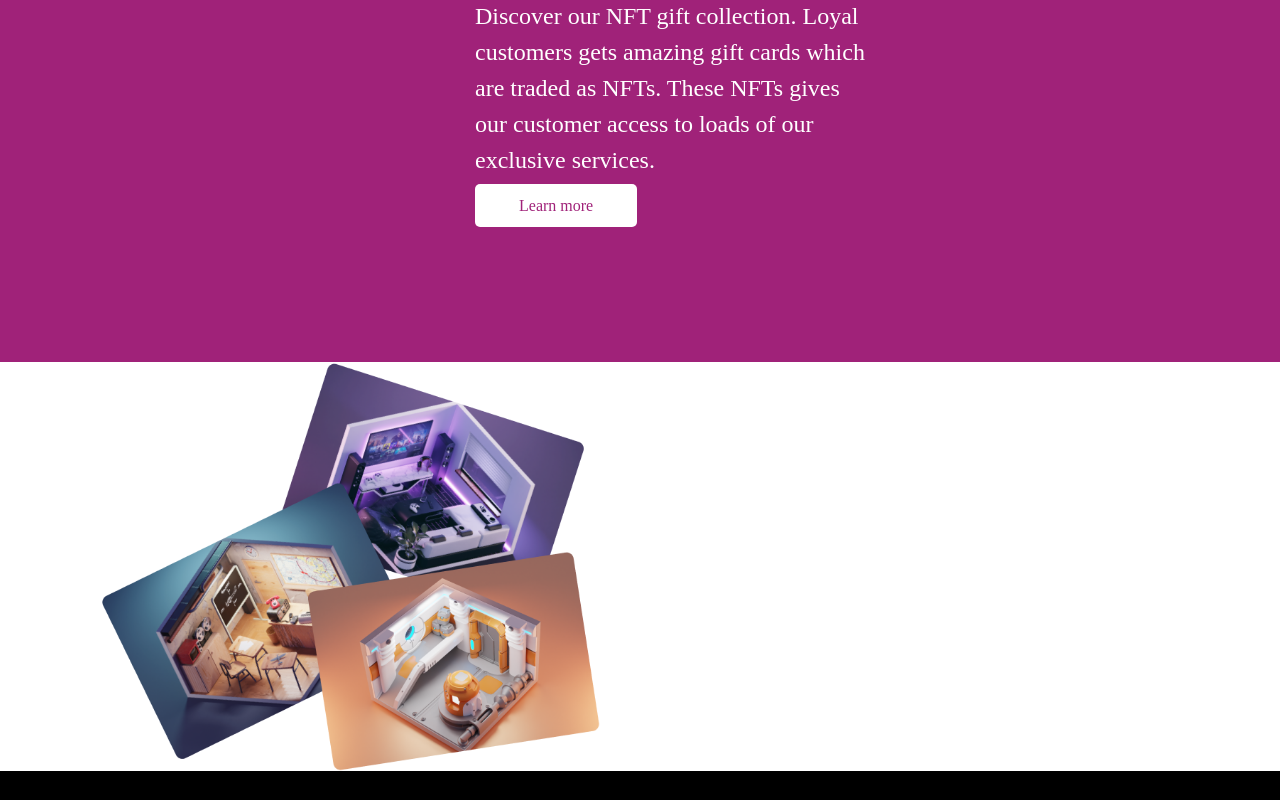
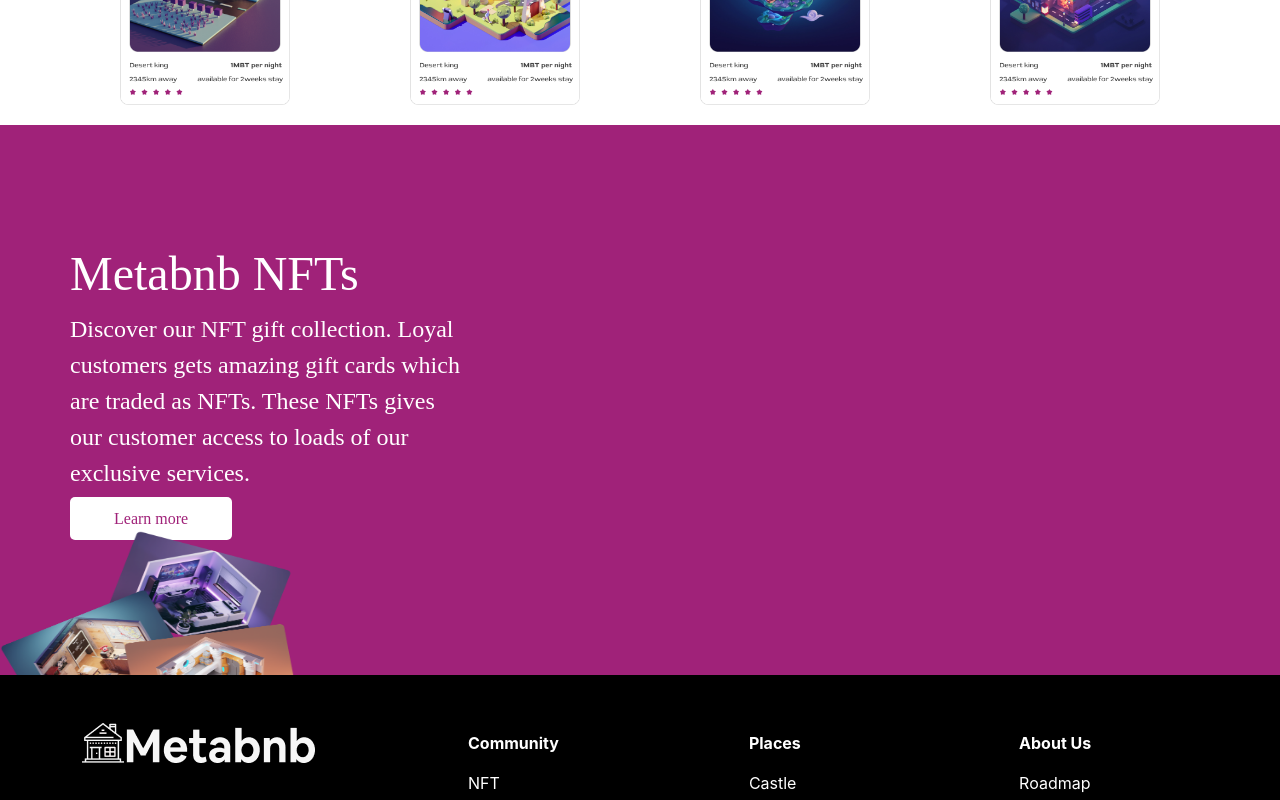
Before and after one commit to Emmaxfans/meta-bnb, a React (Create React App) app: page / in a window 1280 px wide. Shown: the part 1520-2320 px from the top of the page. Built offline with nearby package versions, Linux system fonts and the light colour scheme.

Commit message:
feat: changing ipad mini screen size font

```diff
--- a/src/pages/Body.js
+++ b/src/pages/Body.js
@@ -10,7 +10,7 @@
 
 <div className='row conx-1'>
 
-    <div className="col-lg-6 md-3 sm-6 homex">
+    <div className="col-lg-6 md-6 sm-6 homex">
      <div className="home-heading">
        <h1 className="home-heading-h1">Rent a <span className="heading-text">Place</span> away from <span className="heading-text">Home</span> in the{" "}
          <span className="heading-text">Metaverse</span>
@@ -26,7 +26,7 @@
      </div>
 
 
-      <div className='col-lg-6 md-3 sm-6'>
+      <div className='col-lg-6 md-6 sm-6'>
 
       <img className='four-pic' src='../images/four-pic.png' alt='four-pic' />
       </div>
@@ -81,11 +81,9 @@
       <a className="home-end-button" href="/#"> Learn more </a>
         </div>
 
+        <div className=''>
+       <img className='three-pic' src='../images/three-pic.png' alt='three-pic' />
     </div>
-
-    <div className=''>
-
-        <img className='three-pic' src='../images/three-pic.png' alt='three-pic' />
 
     </div>
   </div>
--- a/src/pages/body.css
+++ b/src/pages/body.css
@@ -23,11 +23,11 @@
 }
 
 .three-pic{
-  justify-content: center;
-  display: block;
+  display: flex;
   /* width: 80%; */
-  width: 500px;
-  margin-left: 100px;
+  width: 300px;
+  height: 200px;
+  /* margin-left: 100px; */
 }
 .metax{
   padding: 70px 0px 0px 70px;
@@ -77,8 +77,8 @@
 }
 
 .metaxx{
-  display: flex;
-  flex-direction: row;
+  /* display: flex; */
+  /* flex-direction: row; */
   /* align-items: center; */
   justify-content: space-evenly;
 }
@@ -342,6 +342,10 @@
 @media only screen and (min-device-width: 768px) and (max-device-width: 1024px) and (-webkit-min-device-pixel-ratio: 1) {
   /* Styles for Mini iPad */
 
+  .homex{
+    width: 100%;
+  }
+
   .conxx img{
     width: 170px;
   }
@@ -360,8 +364,13 @@
 @media only screen and (min-device-width: 820px) and (max-device-width: 1180px) and (-webkit-min-device-pixel-ratio: 1) {
   /* Styles for Mini iPad Air */
 
+  .homex{
+    width: 100%;
+  }
+
   .homex p{
-    font-size: 25px;
+    font-size: 30px;
+    width: 100%;
   }
 
   .search-bar{
@@ -386,7 +395,12 @@
   }
 
   .metax{
+    width: 100%;
     padding-top: 0px;
+  }
+
+  .metax p{
+    width: 100%;
   }
 
   .home-end{
```
